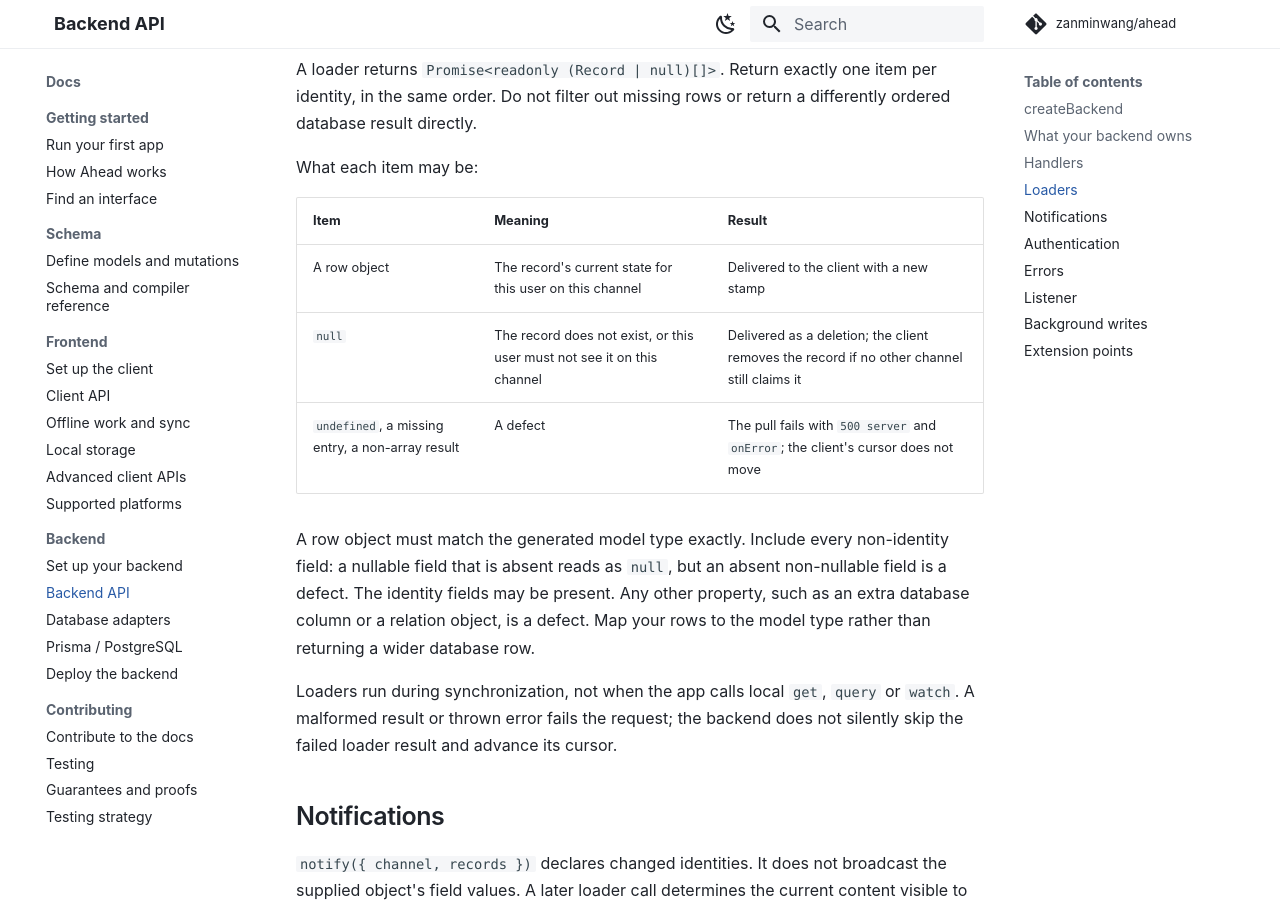
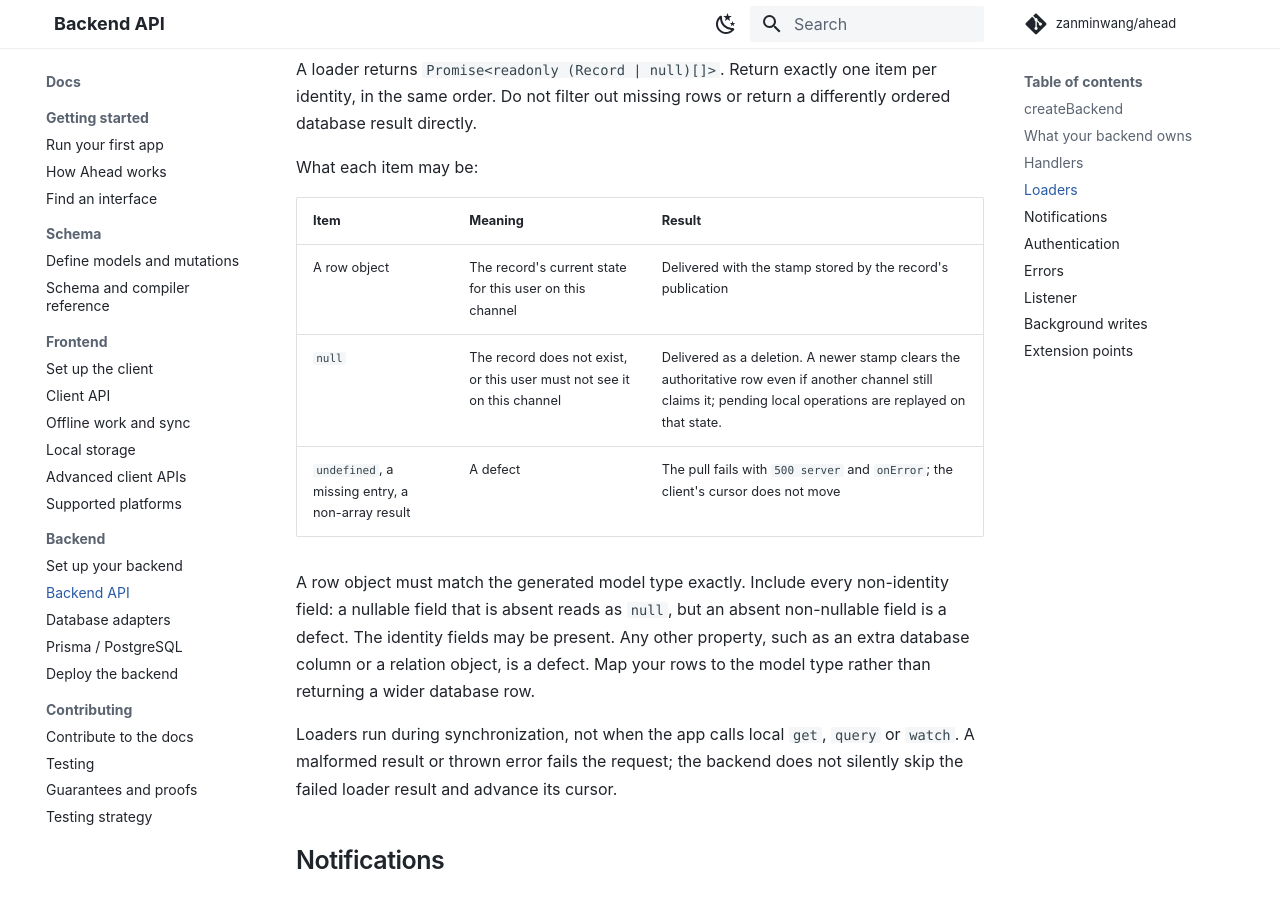
Before and after one commit to steve-z-wang/ahead, an MkDocs documentation site: the page built from website/docs/backend/api.md, in a window 1280 px wide and 900 px high, scrolled down 4250 px. Built offline with MkDocs 1.6.1 and Material for MkDocs 9.7.7, drawn with Linux system fonts in a browser that asks for light colours; comment, search, counter and statistics services are not loaded.

Commit message:
docs: describe publication stamps and authoritative deletion accurately

```diff
--- a/website/docs/backend/api.md
+++ b/website/docs/backend/api.md
@@ -127,8 +127,8 @@ What each item may be:
 
 | Item | Meaning | Result |
 | --- | --- | --- |
-| A row object | The record's current state for this user on this channel | Delivered to the client with a new stamp |
-| `null` | The record does not exist, or this user must not see it on this channel | Delivered as a deletion; the client removes the record if no other channel still claims it |
+| A row object | The record's current state for this user on this channel | Delivered with the stamp stored by the record's publication |
+| `null` | The record does not exist, or this user must not see it on this channel | Delivered as a deletion. A newer stamp clears the authoritative row even if another channel still claims it; pending local operations are replayed on that state. |
 | `undefined`, a missing entry, a non-array result | A defect | The pull fails with `500 server` and `onError`; the client's cursor does not move |
 
 A row object must match the generated model type exactly. Include every non-identity field: a nullable field that is absent reads as `null`, but an absent non-nullable field is a defect. The identity fields may be present. Any other property, such as an extra database column or a relation object, is a defect. Map your rows to the model type rather than returning a wider database row.
```
